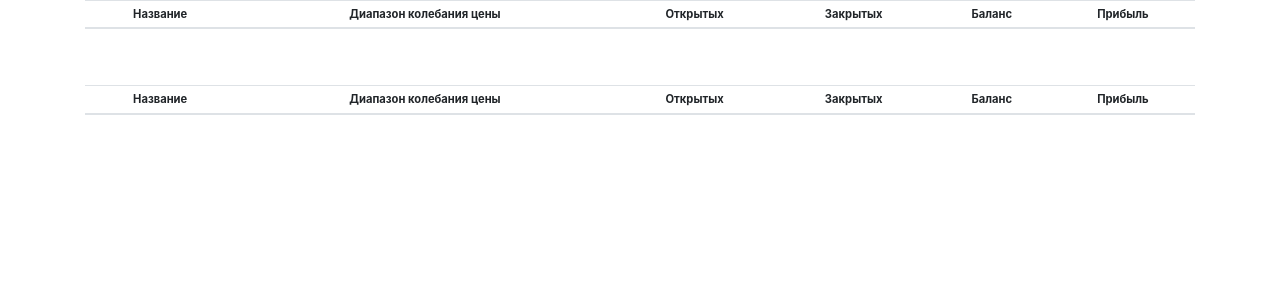
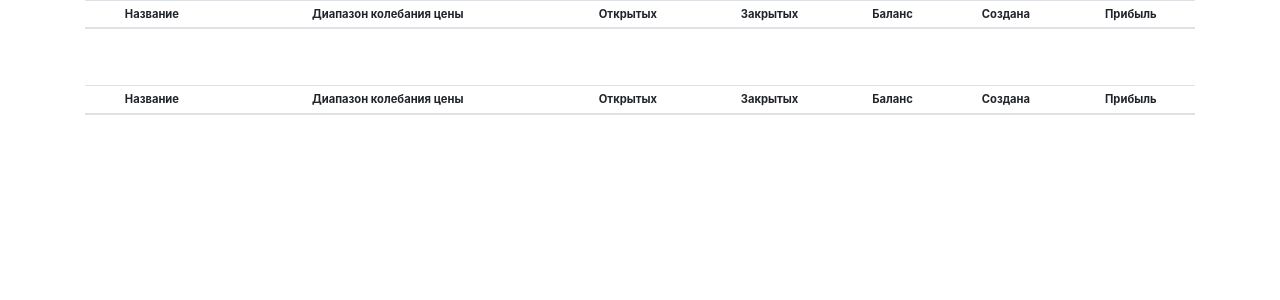
Before and after one commit to NickRovneiko/bot, a Django app: page / in a window 1280 px wide. Shown: the part 56-356 px from the top of the page. Run offline with Django 3.2, Linux system fonts and the light colour scheme; data that the repository does not hold is empty; some libraries are stand-ins or nearby versions.

Commit message:
правки

```diff
--- a/trader/templates/trader/main.html
+++ b/trader/templates/trader/main.html
@@ -39,6 +39,7 @@
                 <th>Открытых</th>
                 <th>Закрытых</th>
                 <th>Баланс</th>
+                <th>Создана</th>
                 <th>Прибыль</th>
 
 
@@ -52,6 +53,7 @@
                 <th>{{strat.open}}</th>
                 <th>{{strat.closed}}</th>
                 <th>{{strat.balance}}<small>
+                <th><small>{{strat.start}}</small> </th>
                 <th>{{strat.profit}}</th>
 
 
@@ -74,7 +76,9 @@
                 <th>Открытых</th>
                 <th>Закрытых</th>
                 <th>Баланс</th>
+                <th>Создана</th>
                 <th>Прибыль</th>
+
 
 
             </tr>
@@ -87,7 +91,9 @@
                 <th>{{strat.open}}</th>
                 <th>{{strat.closed}}</th>
                 <th>{{strat.balance}}<small>
+                <th><small>{{strat.start}}</small> </th>
                 <th>{{strat.profit}}</th>
+
 
 
             </tr>
--- a/trader/views.py
+++ b/trader/views.py
@@ -16,6 +16,7 @@ def main(request):
         strat.profit=round(sum(Position.objects.filter(strat=strat.name, active=False).values_list('profit', flat=True)))
         strat.balance=round(strat.balance_usd - Position.objects.filter(strat=strat.name, active=True).count() * strat.amount +strat.profit)
         strat.range=round(strat.balance_usd/strat.amount*strat.step,1)
+        strat.start=Position.objects.all().order_by('opened').first().opened
 
         if strat.balance>strat.amount:
             active_list_strats.append(strat)
```
